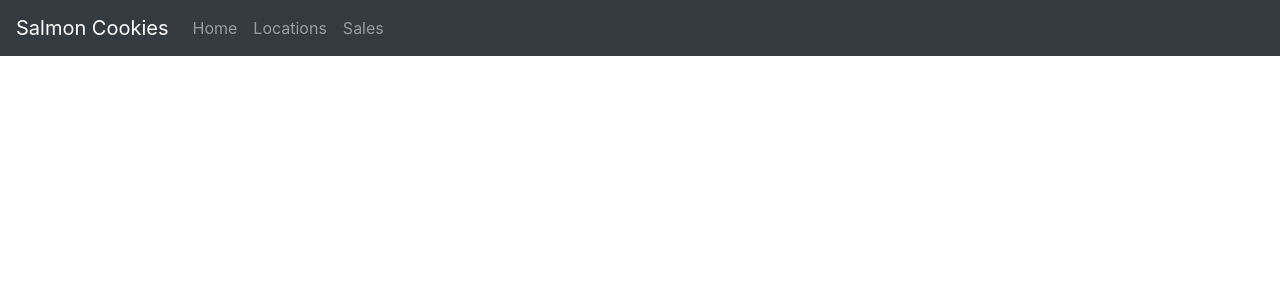
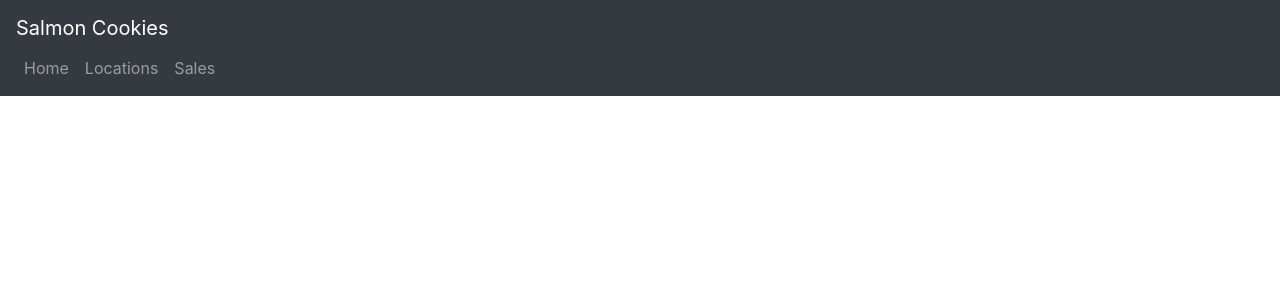
Before and after one commit to dianestephani-401-advanced-javascript/angular-salmon-cookies, an Angular app: page /location in a window 1280 px wide. Shown: the top 300 px of the page. Built offline with nearby package versions, Linux system fonts and the light colour scheme.

Commit message:
fix navbar again

```diff
--- a/src/app/app.component.css
+++ b/src/app/app.component.css
@@ -0,0 +1,3 @@
+nav {
+  display: block;
+}
--- a/src/app/app.component.html
+++ b/src/app/app.component.html
@@ -19,6 +19,8 @@
   </div>
 </nav>
 
+
+
 <div class="container">
   <router-outlet></router-outlet>
 </div>
--- a/src/app/location/location.component.html
+++ b/src/app/location/location.component.html
@@ -1 +1 @@
-<p>location works!</p>
+<h1>location works!</h1>
--- a/src/app/navbar/navbar.component.html
+++ b/src/app/navbar/navbar.component.html
@@ -1,4 +1,4 @@
-<nav class="navbar navbar-expand-md bg-dark navbar-dark fixed-top">
+<!-- <nav class="navbar navbar-expand-md bg-dark navbar-dark fixed-top">
   <a class="navbar-brand" href="#">Salmon Cookies</a>
   <button class="navbar-toggler" type="button" data-toggle="collapse" data-target="#navbarCollapse" aria-controls="navbarCollapse"
     aria-expanded="false" aria-label="Toggle navigation">
@@ -17,4 +17,4 @@
       </li>
     </ul>
   </div>
-</nav>
+</nav> -->
```
